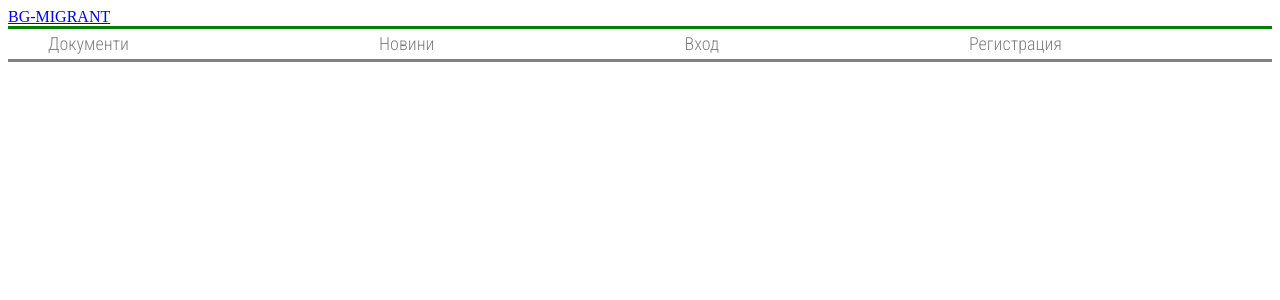
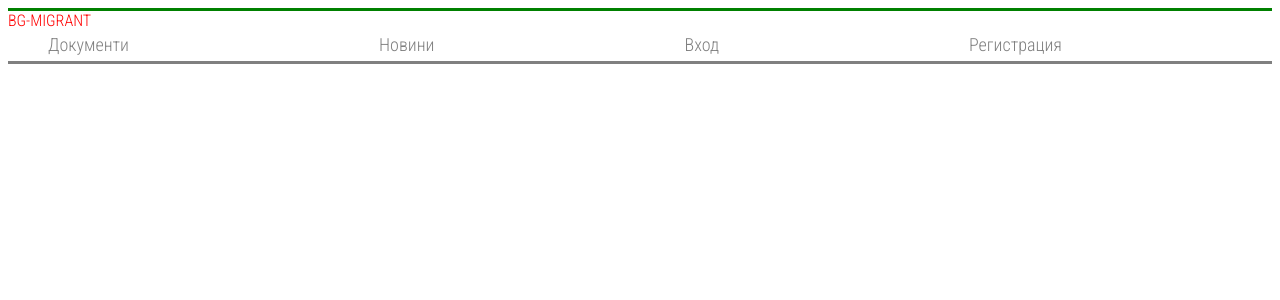
Before and after one commit to achu94/bg-migrant, a React (Create React App) app in the folder client/: page / in a window 1280 px wide. Shown: the top 300 px of the page. Built offline with nearby package versions, Linux system fonts and the light colour scheme.

Commit message:
Logo was added into Navbar

```diff
--- a/client/src/App.js
+++ b/client/src/App.js
@@ -3,12 +3,12 @@ import style from './App.module..css';
 function App() {
   return (
     <div className={style.app}>
-      <div id="logo">
-      <a tabindex="-1" href="/">
-        BG-MIGRANT
-      </a>
-    </div>
       <nav className="navigation" >
+        <div class="logo">
+          <a tabindex="-1" href="/">
+            BG-MIGRANT
+          </a>
+          </div>
         <ul>
           <li className="listItem"><a href="#">Документи</a></li>
           <li className="listItem"><a href="#">Новини</a></li>
--- a/client/src/index.css
+++ b/client/src/index.css
@@ -1,9 +1,10 @@
 @import url('https://fonts.googleapis.com/css2?family=Roboto+Condensed:wght@300&display=swap');
+
 
 .navigation {
     display: block;
     width: 100%;
-    height: 30px;
+    height: 50px;
     border-top: 3px solid green;
     border-bottom: 3px solid gray;
     font-family: 'Roboto Condensed', sans-serif;
@@ -36,10 +37,7 @@
     border-radius: 5px;
 }
 
-.logo {
-    font-size: xx-large;
-}
-
 .logo a{
     text-decoration: none;
+    color: red;
 }
```
